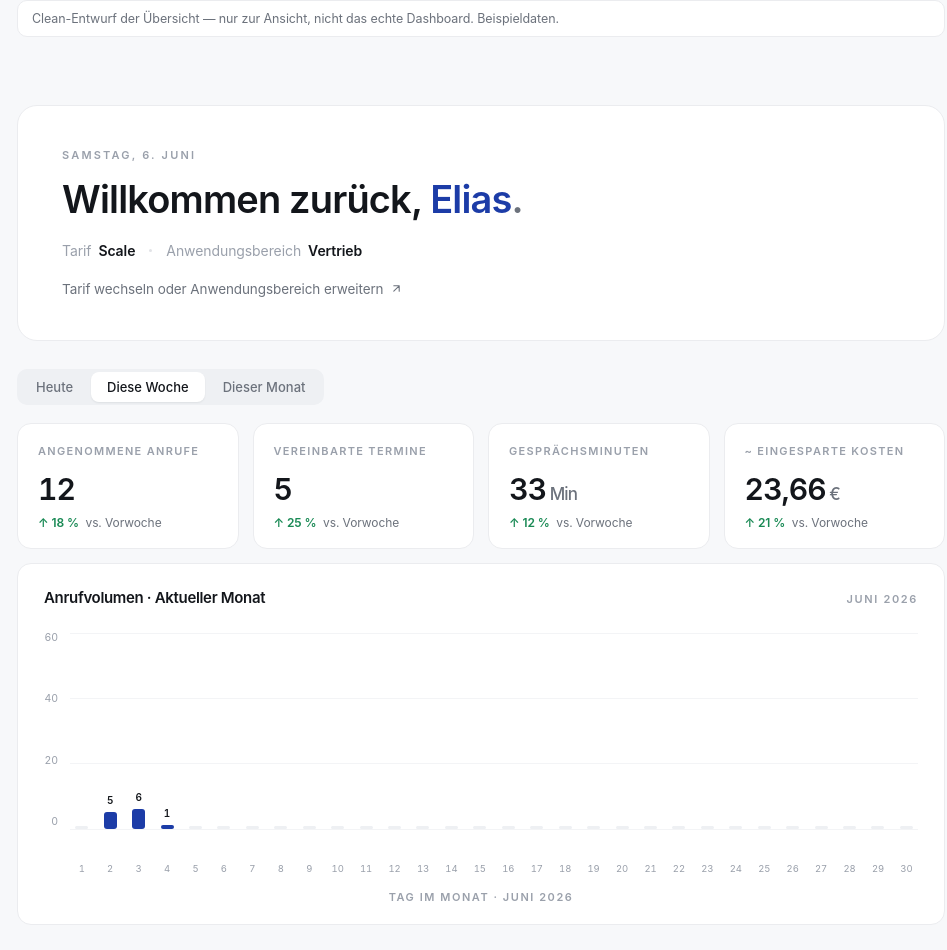
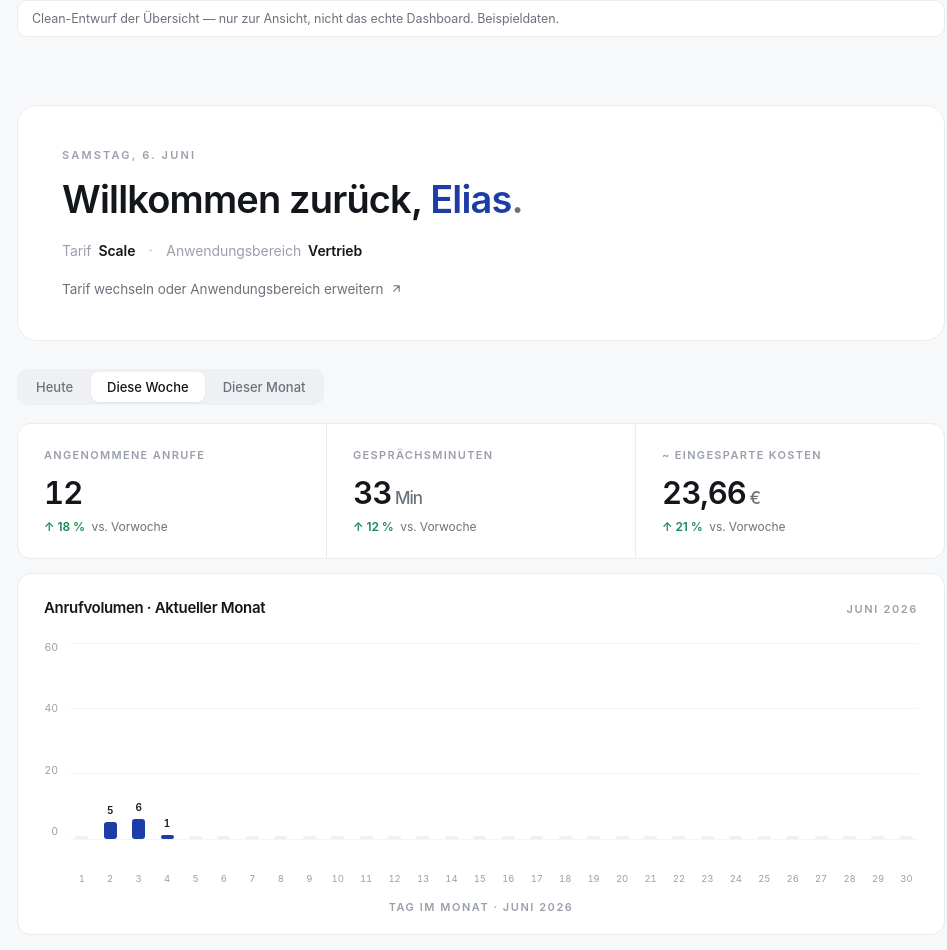
Before and after one commit to Leadary-ai/uebersicht-premium, a plain HTML site: page index.html in a window 1280 px wide. Shown: the whole page, without its empty margins (159-1106 px from the left). Drawn offline with Linux system fonts and the light colour scheme.

Commit message:
KPIs als eine ruhige Stat-Leiste statt vieler Kaestchen; 'Vereinbarte Termine' entfernt

```diff
--- a/index.html
+++ b/index.html
@@ -57,15 +57,15 @@
   .seg button.active{background:#fff;color:var(--fg);box-shadow:0 1px 2px rgba(19,22,27,.07)}
   .seg button:not(.active):hover{color:var(--fg)}
 
-  /* KPIs — flat, hairline */
-  .kpis{display:grid;grid-template-columns:repeat(4,1fr);gap:14px;margin-top:18px}
-  .kpi{background:var(--card);border:1px solid var(--border);border-radius:var(--r);padding:20px 20px 18px;transition:border-color .15s}
-  .kpi:hover{border-color:var(--border-strong)}
-  .kpi .label{font-size:11px;font-weight:600;letter-spacing:.12em;text-transform:uppercase;color:var(--label)}
-  .kpi .val{font-size:30px;font-weight:600;letter-spacing:-.03em;line-height:1;margin-top:16px}
-  .kpi .val small{font-size:17px;color:var(--muted);font-weight:500}
-  .kpi .delta{font-size:12px;color:var(--muted);margin-top:11px}
-  .kpi .delta .up{color:var(--up);font-weight:600}
+  /* KPIs — eine ruhige Leiste statt vieler Kästchen */
+  .stats{display:flex;background:var(--card);border:1px solid var(--border);border-radius:var(--r);margin-top:18px}
+  .stat{flex:1;padding:24px 26px}
+  .stat + .stat{border-left:1px solid var(--border)}
+  .stat .label{font-size:11px;font-weight:600;letter-spacing:.12em;text-transform:uppercase;color:var(--label)}
+  .stat .val{font-size:31px;font-weight:600;letter-spacing:-.03em;line-height:1;margin-top:15px}
+  .stat .val small{font-size:17px;color:var(--muted);font-weight:500}
+  .stat .delta{font-size:12px;color:var(--muted);margin-top:11px}
+  .stat .delta .up{color:var(--up);font-weight:600}
 
   /* CHART — clean */
   .chart{margin-top:14px;background:var(--card);border:1px solid var(--border);border-radius:var(--r);padding:24px 26px 20px}
@@ -88,7 +88,12 @@
   .xax span{flex:1;text-align:center;font-size:9.5px;color:var(--label);font-variant-numeric:tabular-nums}
   .caption{text-align:center;margin-top:16px;font-size:11px;font-weight:600;letter-spacing:.14em;text-transform:uppercase;color:var(--label)}
 
-  @media(max-width:820px){.kpis{grid-template-columns:repeat(2,1fr)}h1.hello{font-size:28px}}
+  @media(max-width:820px){
+    .stats{flex-direction:column}
+    .stat + .stat{border-left:0;border-top:1px solid var(--border)}
+    .hero h1.hello{font-size:29px}
+    .hero{padding:32px 26px}
+  }
 </style>
 </head>
 <body>
@@ -119,23 +124,18 @@
   </div>
 
   <!-- KPIs -->
-  <div class="kpis">
-    <div class="kpi">
+  <div class="stats">
+    <div class="stat">
       <div class="label">Angenommene Anrufe</div>
       <div class="val tabnum">12</div>
       <div class="delta"><span class="up">↑ 18 %</span> &nbsp;vs. Vorwoche</div>
     </div>
-    <div class="kpi">
-      <div class="label">Vereinbarte Termine</div>
-      <div class="val tabnum">5</div>
-      <div class="delta"><span class="up">↑ 25 %</span> &nbsp;vs. Vorwoche</div>
-    </div>
-    <div class="kpi">
+    <div class="stat">
       <div class="label">Gesprächsminuten</div>
       <div class="val tabnum">33<small> Min</small></div>
       <div class="delta"><span class="up">↑ 12 %</span> &nbsp;vs. Vorwoche</div>
     </div>
-    <div class="kpi">
+    <div class="stat">
       <div class="label">~ Eingesparte Kosten</div>
       <div class="val tabnum">23,66<small> €</small></div>
       <div class="delta"><span class="up">↑ 21 %</span> &nbsp;vs. Vorwoche</div>
```
